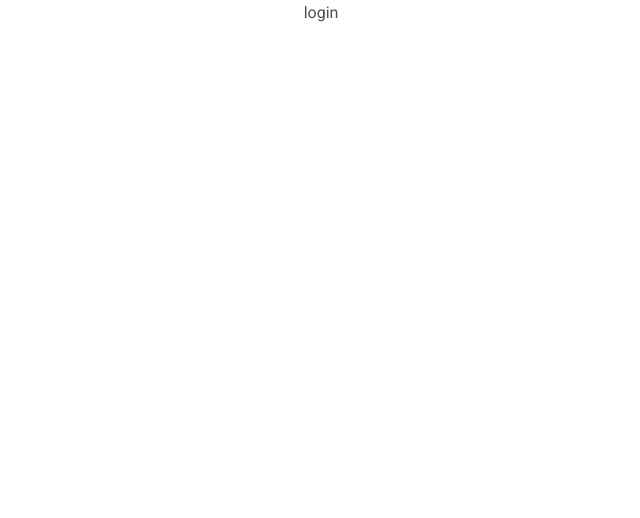
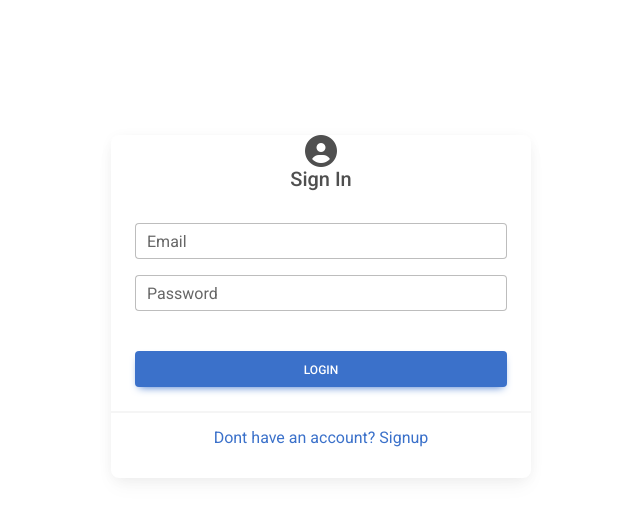
Before and after one commit to johnsus1995/voyage-ventures-frontend, a React (Create React App) app: page /login in a window 1280 px wide. Shown: the top 518 px of the page, without its empty margins (319-959 px from the left). Built offline with nearby package versions, Linux system fonts and the light colour scheme.

Commit message:
login page rendered

```diff
--- a/src/pages/Login/Login.jsx
+++ b/src/pages/Login/Login.jsx
@@ -1,16 +1,82 @@
-import PropTypes from 'prop-types';
-import styles from './Login.module.scss';
+import PropTypes from "prop-types";
+import styles from "./Login.module.scss";
+import {
+  MDBCard,
+  MDBCardBody,
+  MDBInput,
+  MDBCardFooter,
+  MDBValidation,
+  MDBBtn,
+  MDBIcon,
+  MDBSpinner,
+  MDBValidationItem,
+} from "mdb-react-ui-kit";
+import { Link } from "react-router-dom";
+import { useState } from "react";
 
 const Login = () => {
+  const [formValues, setFormValues] = useState({ email: "", password: "" });
+
+  const onInputChange = (e) => {
+    let { name, value } = e.target;
+    setFormValues({ ...formValues, [name]: value });
+  };
+
+  const handleSubmit = (e) => {
+    e.preventDefault();
+  };
+
   return (
-    <div className={`${styles.Login }`}>
-      login
+    <div className={`${styles.Login}`}>
+      <MDBCard alignment="center">
+        <MDBIcon fas icon="user-circle" className="fa-2x" />
+        <h5>Sign In</h5>
+        <MDBCardBody>
+          <MDBValidation onSubmit={handleSubmit} noValidate className="row g-3">
+            <MDBValidationItem feedback="Email is required." invalid>
+              <div className="col-md-12">
+                <MDBInput
+                  label="Email"
+                  type="email"
+                  value={formValues.email}
+                  name="email"
+                  onChange={onInputChange}
+                  required
+                />
+              </div>
+            </MDBValidationItem>
+            <MDBValidationItem feedback="Password is required." invalid>
+              <div className="col-md-12">
+                <MDBInput
+                  label="Password"
+                  type="password"
+                  value={formValues.password}
+                  name="password"
+                  onChange={onInputChange}
+                  required
+                  validation="Password is required"
+                />
+              </div>
+            </MDBValidationItem>
+            <div className="col-md-12"></div>
+            <div className="col-12">
+              {/* <MDBBtn style={{width:"100%"}} className="mt-2"> */}
+              <MDBBtn className="login-btn mt-2">Login</MDBBtn>
+            </div>
+          </MDBValidation>
+        </MDBCardBody>
+        <MDBCardFooter>
+          <Link to="/register">
+            <p>Dont have an account? Signup</p>
+          </Link>
+        </MDBCardFooter>
+      </MDBCard>
     </div>
   );
 };
 
 Login.defaultProps = {
-  className: '',
+  className: "",
 };
 
 Login.propTypes = {
--- a/src/pages/Login/Login.module.scss
+++ b/src/pages/Login/Login.module.scss
@@ -1,4 +1,12 @@
 .Login {
   :global {
+    margin: auto;
+    padding: 15px;
+    max-width: 450px;
+    align-content: center;
+    margin-top: 120px;
+    .login-btn{
+      width: 100%;
+    }
   }
 }
```
